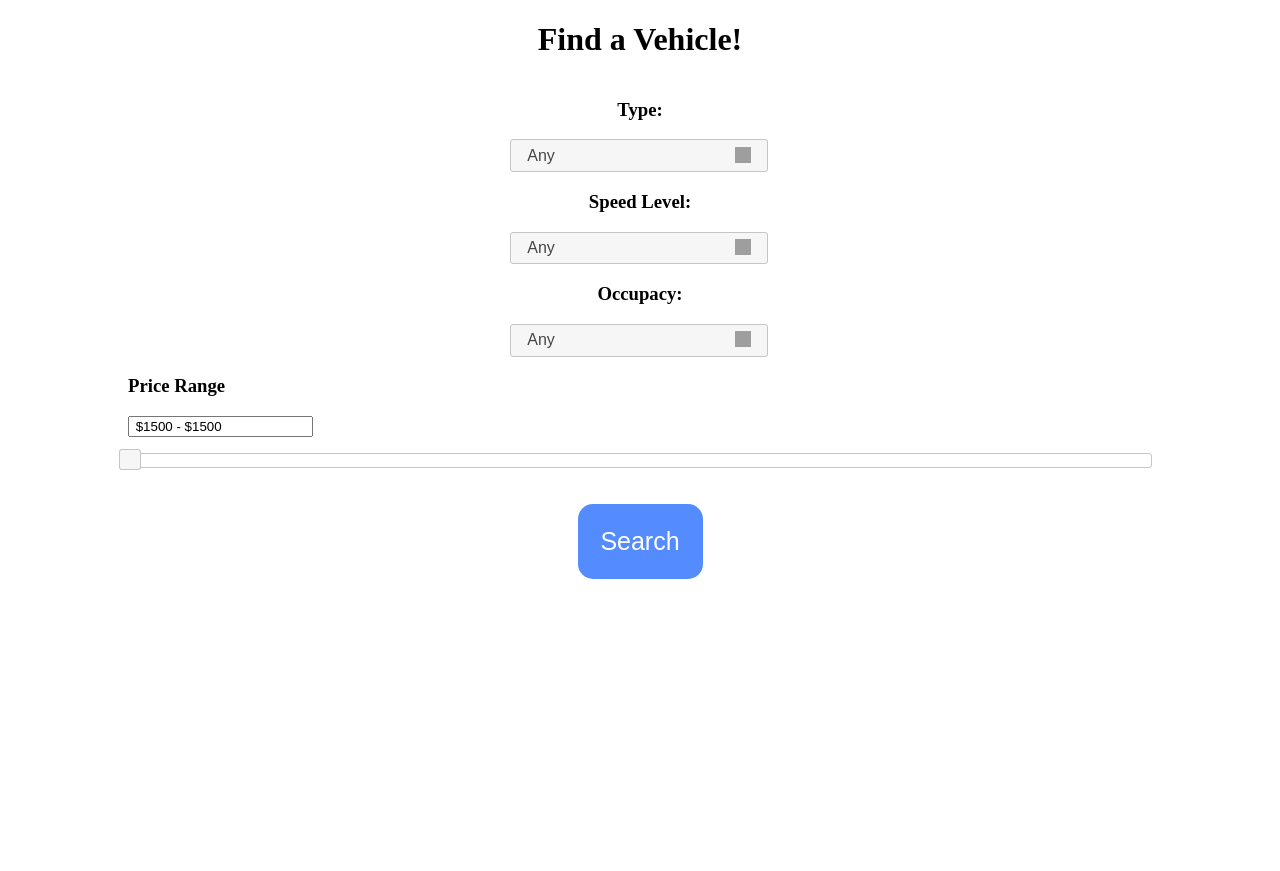
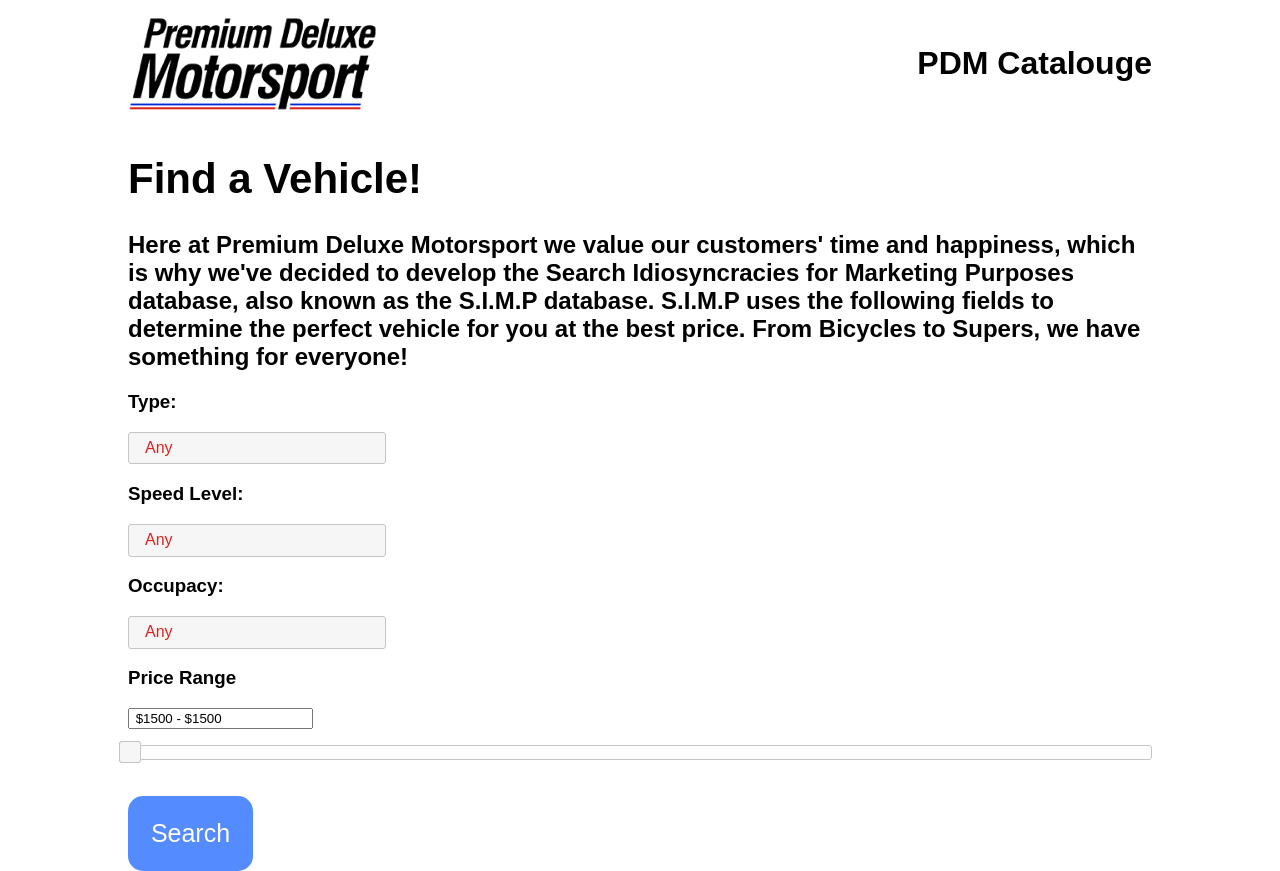
Before and after one commit to Br0k30n3/PDM_Catalogue, a website: page index.html in a window 1280 px wide. Before the commit the page ends 800 px from the top, so only its background shows below. Drawn offline with nearby package versions, Linux system fonts and the light colour scheme; grey boxes are pictures that could not be loaded; a web font is replaced by a local one.

Commit message:
Add Description and new cars

```diff
--- a/index.html
+++ b/index.html
@@ -14,15 +14,27 @@
     <link rel="stylesheet" href="jquery-ui.css">
     <link rel="stylesheet" href="http://code.jquery.com/ui/1.13.2/themes/ui-lightness/jquery-ui.css">
     <link rel="stylesheet" href="styles.css">
-
+    <link rel="preconnect" href="https://fonts.googleapis.com"><link rel="preconnect" href="https://fonts.gstatic.com" crossorigin><link href="https://fonts.googleapis.com/css2?family=Sofia+Sans+Extra+Condensed:wght@400;500;800&display=swap" rel="stylesheet">
 </head>
 
 <body>
 
-
+    <div class="header-wrapper">
+        <div class="header">
+            <img src="/Images/PDM2.png" id="header-img" alt="Premium Deluxe Motorsport Logo">
+            <h1 id="heading">PDM Catalouge</h1>
+        </div>
+    </div>
 
     <div class="inline">
-        <h1>Find a Vehicle!</h1>
+        <div class="right-panel">
+
+        </div>
+        <div class="main-panel">
+        <div>
+            <h1 id="hero">Find a Vehicle!</h1>
+            <h2>Here at Premium Deluxe Motorsport we value our customers' time and happiness, which is why we've decided to develop the Search Idiosyncracies for Marketing Purposes database, also known as the S.I.M.P database. S.I.M.P uses the following fields to determine the perfect vehicle for you at the best price. From Bicycles to Supers, we have something for everyone!</h2>
+        </div>
         <h3> Type: </h3>
         <select name="carType" id="carType">
             <option value="any" selected>Any</option>
@@ -63,6 +75,10 @@
         </div>
         <br><br>
         <button id="Search">Search</button>
+        </div>
+        <div class="left-panel">
+
+        </div>
     </div>
 
 
--- a/styles.css
+++ b/styles.css
@@ -1,21 +1,69 @@
 body {
-    margin: 0;
+    margin: auto;
     padding: 0;
+    font-family: 'Sofia Sans Extra Condensed', sans-serif;
 }
 
 .inline {
     display: flex;
     justify-content: center;
-    width: 80%;
-    flex-direction: column;
+    width: 100%;
+    flex-direction: row;
     margin:auto;
     align-items: center;
+    font-family: 'Sofia Sans Extra Condensed', sans-serif;
+}
+
+.ui-selectmenu-text {
+    color: #db2320;
+}
+
+.ui-selectmenu-icon {
+    visibility: hidden;
+}
+
+.ui-state-active, .ui-widget-content .ui-state-active, .ui-widget-header .ui-state-active, a.ui-button:active, .ui-button:active, .ui-button.ui-state-active:hover {
+    color: #db2320;
+}
+
+.ui-state-active, .ui-widget-content .ui-state-active, .ui-widget-header .ui-state-active, a.ui-button:active, .ui-button:active, .ui-button.ui-state-active:hover {
+    border: 1px solid #0026d4;
 }
 
 #priceBox {
     width: 100%;
 }
 
+.main-panel {
+    width: 80%;
+}
+
+.right-panel,
+.left-panel {
+    width: 10%;
+}
+
+.header {
+    width: 80%;
+    display: flex;
+    justify-content: space-between;
+    align-items: center;
+    margin:auto;
+    padding: 15px 0 15px 0;
+}
+
+#heading {
+    width: auto;
+    text-align: center;
+}
+
+#header-img {
+    width: 250px
+}
+
+#hero {
+    font-size: 42px;
+}
 
 
 #Search {
```
Also changed, not shown: inventory.json (+6 -6 lines), Images/Banner.gif (deleted), Images/PDM.png (added), Images/PDM2.png (added).
